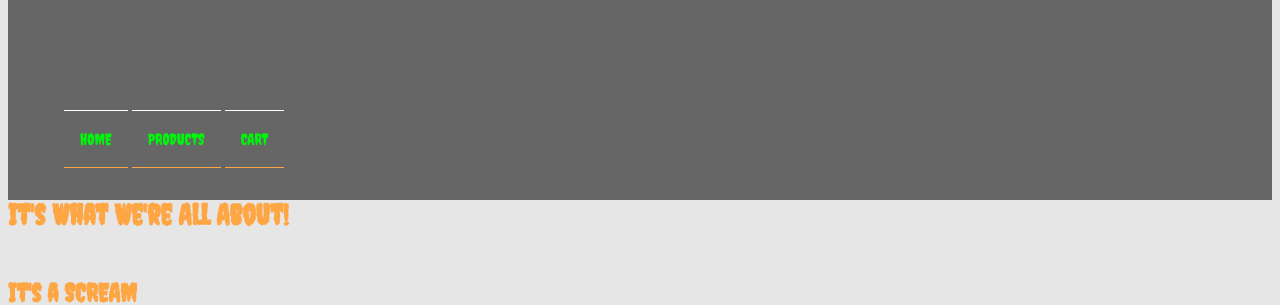
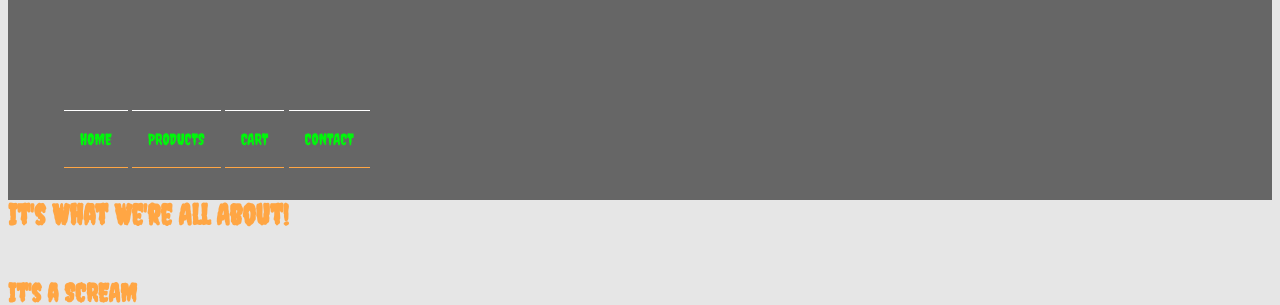
Before and after one commit to chelseanadine/ecommerce-website, a Jekyll site: the page built from index.html, in a window 1280 px wide and 900 px high, scrolled down 554 px. Shown: the part 130-435 px from the top of the window. Built offline with Jekyll 4.4.1, drawn with Linux system fonts in a browser that asks for light colours; some web fonts are replaced; Markdown is read by kramdown in place of the engine named in the settings.

Commit message:
Added 'contact.html' page.

```diff
--- a/_layouts/default.html
+++ b/_layouts/default.html
@@ -29,13 +29,15 @@
     <div class="unit unit-s-1 unit-m-1 unit-l-1-3">
       <img class="img-flex" src='../images/logo.svg' alt="HWS logo">
     </div>
-    <ul class="list-group nav unit-m-1 unit-l-s"> <!--role="navigation"-->
+    <ul class="list-group nav unit-m-1 unit-l-s">
       <li class="list-group-item list-group-item-inline nav-list-item">
         <a class="{% if page.url == '/'%}current{% endif %}" href="../index.html">Home</a></li>
       <li class="list-group-item list-group-item-inline">
         <a class="{% if page.url == '/products/' %}current{% endif %}" href="../products.html">Products</a></li>
       <li class="list-group-item list-group-item-inline nav-list-item">
         <a class="{% if page.url == '/cart/' %}current{% endif %}" href="../cart.html">Cart</a></li>
+		<li class="list-group-item list-group-item-inline nav-list-item">
+        <a class="{% if page.url == '/contact/' %}current{% endif %}" href="../contact.html">Contact</a></li>
     </ul>
   </div>
 </header>
```
Also changed, not shown: contact.html (added, +10 -0 lines).
